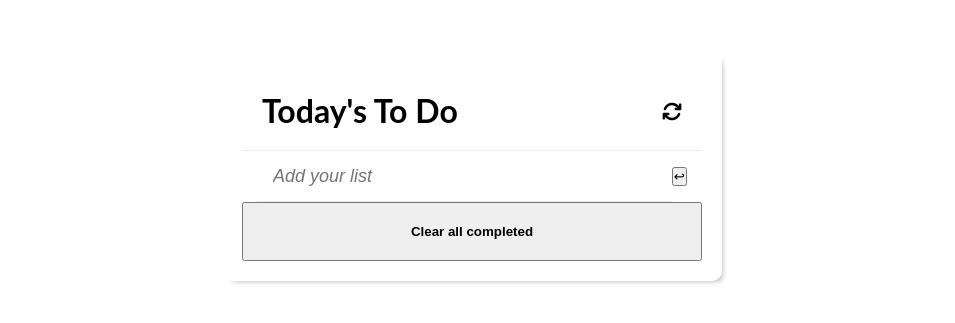
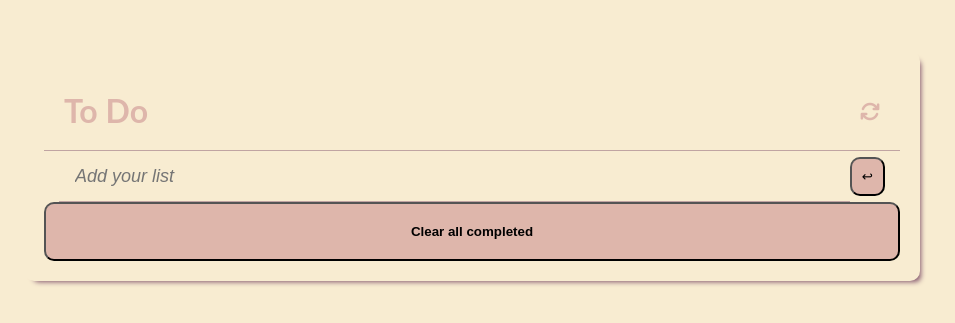
Before and after one commit to nottherealalanturing/todo, a website built with webpack: page src/index.html in a window 1280 px wide. Shown: the part 109-432 px from the top of the page, without its empty margins (168-1123 px from the left). Built offline with nearby package versions, Linux system fonts and the light colour scheme.

Commit message:
initial styles

```diff
--- a/package.json
+++ b/package.json
@@ -19,7 +19,8 @@
   "scripts": {
     "build": "webpack --config webpack.prod.js",
     "watch": "webpack --watch",
-    "start": "webpack serve --open --config webpack.dev.js"
+    "start": "webpack serve --open --config webpack.dev.js",
+    "pages": "git add dist && git commit -m 'dist subtree commit' && git subtree push --prefix dist origin github-pages-dist"
   },
   "dependencies": {}
 }
--- a/src/index.html
+++ b/src/index.html
@@ -12,7 +12,7 @@
   <body>
     <main class="container">
       <h1 class="heading bb">
-        Today's To Do
+        To Do
         <span class="refresh"
           ><i class="fa-solid fa-arrows-rotate fa-2xs"></i
         ></span>
@@ -24,10 +24,12 @@
           placeholder="Add your list"
           required
         />
-        <button type="submit" class="submitBtn">&#8617;</button>
+        <button type="submit" class="submitBtn btnColor">&#8617;</button>
       </form>
       <ul id="tasks"></ul>
-      <button type="button" class="clearBtn">Clear all completed</button>
+      <button type="button" class="clearBtn btnColor">
+        Clear all completed
+      </button>
     </main>
   </body>
 </html>
--- a/src/style.css
+++ b/src/style.css
@@ -11,16 +11,18 @@
 html {
   font-size: 16px;
   font-family: 'Lato', Arial, Helvetica, sans-serif;
+  color: #deb6ab;
 }
 
 body {
   border-color: #f6f6f6;
+  background-color: #f8ecd1;
 }
 
 .container {
-  width: 500px;
+  width: 70%;
   padding: 20px;
-  box-shadow: 5px 5px 5px -4px #cac5c5;
+  box-shadow: 5px 5px 5px -4px #85586f;
   margin: 0 auto;
   border-radius: 10px;
   margin-top: 10rem;
@@ -58,6 +60,7 @@ body {
   resize: none;
   font-size: 18px;
   width: 100%;
+  background-color: #f8ecd1;
 }
 
 .heading {
@@ -76,14 +79,36 @@ body {
   font-weight: 900;
 }
 
+.submitBtn {
+  padding: 10px;
+}
+
 .bb {
-  border-bottom: 1px solid rgba(0, 0, 0, 0.08);
+  border-bottom: 1px solid rgba(133, 88, 111, 0.486);
+}
+
+.btnColor {
+  background-color: #deb6ab;
+  border-radius: 10px;
 }
 
 .selected {
-  background-color: rgba(119, 62, 62, 0.664);
+  background: rgba(119, 62, 62, 0.664);
 }
 
 #completed {
   margin-right: 10px;
 }
+
+/* @media only screen and (min-width: 500px) {
+  .container {
+    width: 400px;
+  }
+}
+
+@media only screen and (min-width: 768px) {
+  .container {
+    width: 500px;
+  }
+}
+ */
```
Also changed, not shown: 1 other file.
